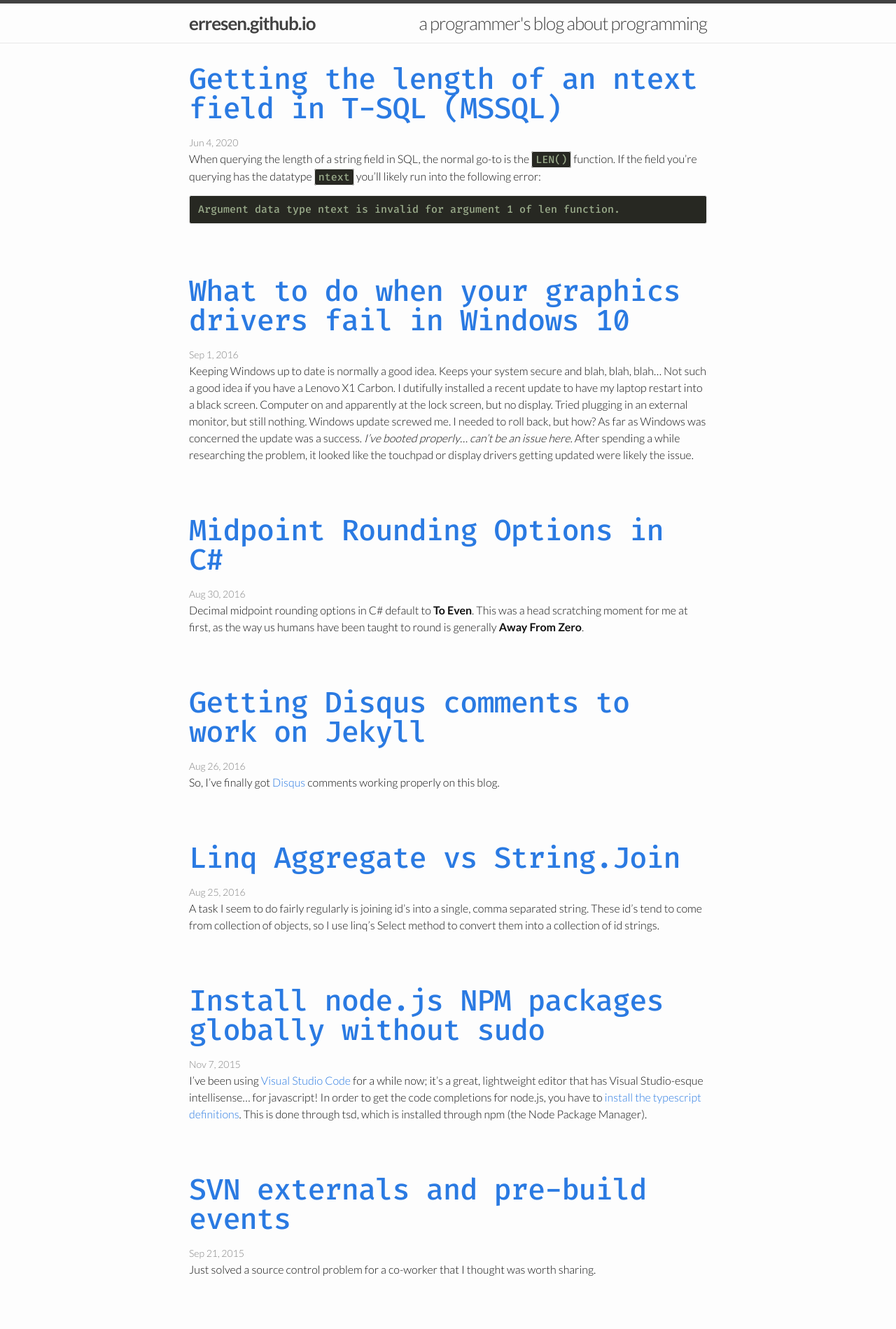
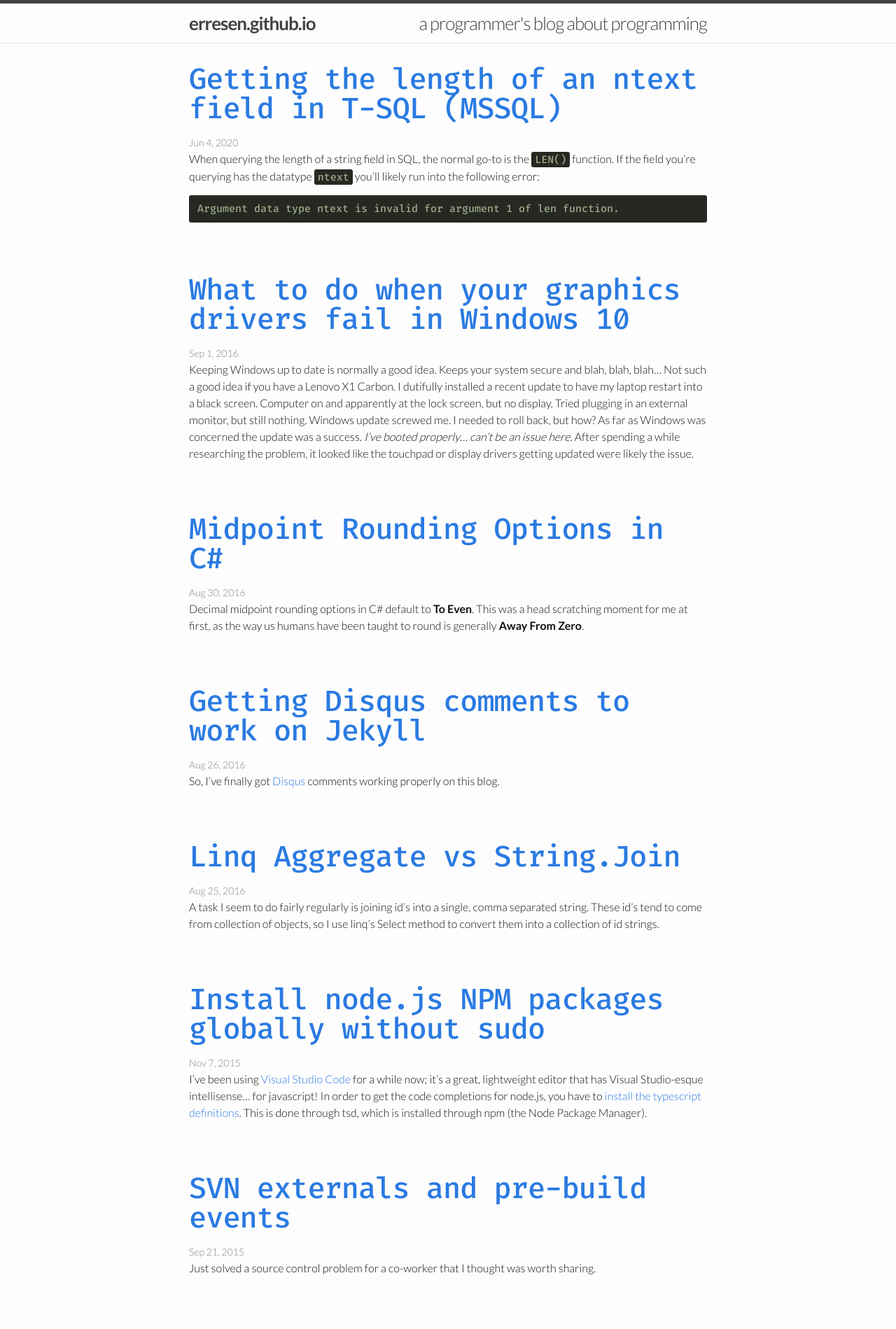
Before and after one commit to erresen/erresen.github.io, a Jekyll site: the page built from index.html, in a window 1280 px wide. Shown: the top 1899 px of the page at 70% size. Built offline with Jekyll 4.4.1, drawn with Linux system fonts in a browser that asks for light colours; nearby versions of some CDN libraries; comment, search, counter and statistics services are not loaded.

Commit message:
removed janky border from code formatting

```diff
--- a/_sass/_base.scss
+++ b/_sass/_base.scss
@@ -139,7 +139,7 @@ blockquote {
 pre,
 code {
   font-size: 15px;
-  border: 1px solid $grey-color-light;
+  //border: 1px solid $grey-color-light;
   border-radius: 3px;
   background-color: #272822;
   color: #99aa8a;
```
